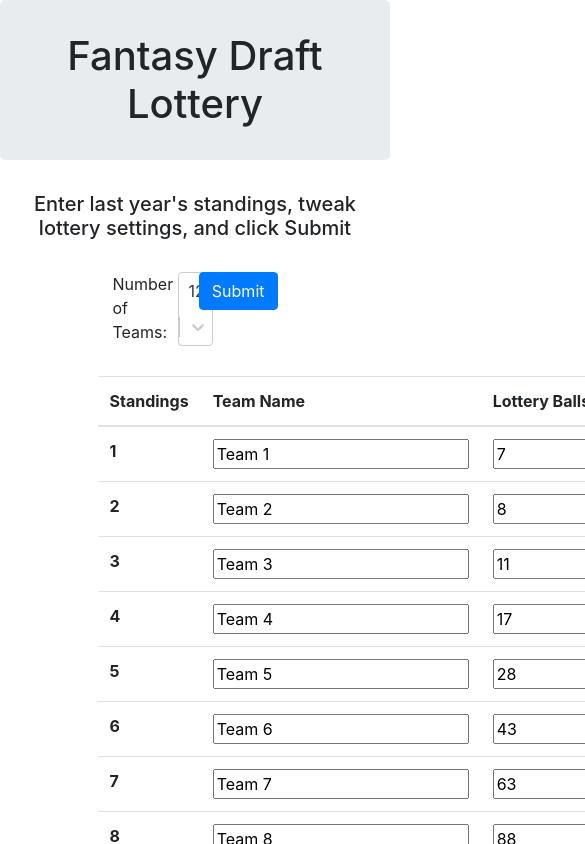
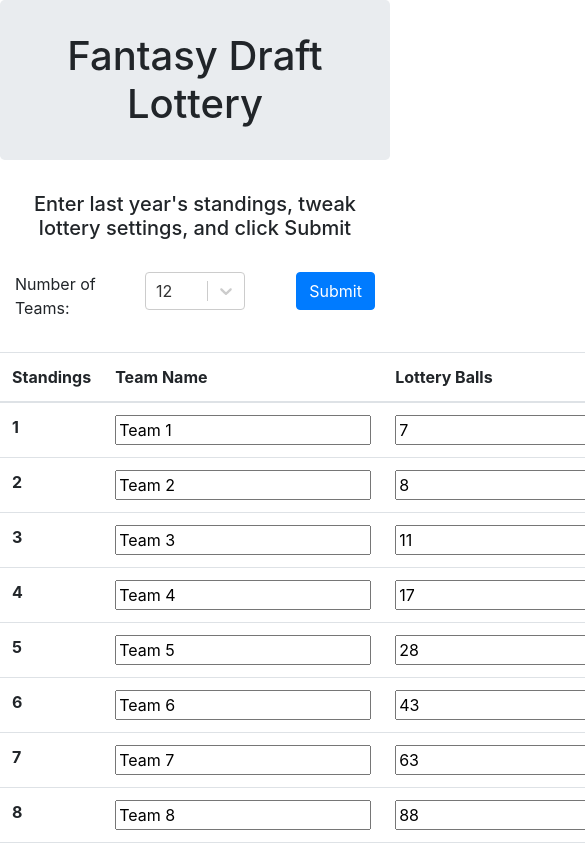
Before and after one commit to mwilkens731/draftLottery, a React (Create React App) app: page / in a window 390 px wide. Shown: the top 844 px of the page, 585 px wide, since content can reach past the window. Built offline with nearby package versions, Linux system fonts and the light colour scheme.

Commit message:
better for mobile viewing

```diff
--- a/src/DraftLottery.js
+++ b/src/DraftLottery.js
@@ -132,13 +132,13 @@ class DraftLottery extends Component {
     return (
       <div>
         <div className='row'>
-          <div className='col-4'>
+          <div className='col-12 col-md-4'>
             <ReactTable className='text-center -striped -highlight' defaultSorted={[{id: 'finalStanding', desc: true}]} data={this.props.lotteryInfo} columns={lastYearColumns} defaultPageSize={this.props.lotteryInfo.length} showPagination={false} />
           </div>
-          <div className='col-4'>
+          <div className='col-12 col-md-4'>
             <ReactTable className='text-center -striped -highlight' data={this.state.lotteryResults} columns={resultColummns} defaultPageSize={this.props.lotteryInfo.length} showPagination={false} />
           </div>
-          <div className='col-4'>
+          <div className='col-12 col-md-4'>
             <ReactTable className='text-center -striped -highlight' defaultSorted={[{id: 'chance', desc: true}]} data={this.state.teamsRemaining} columns={remainingTeams} defaultPageSize={this.state.teamsRemaining.length} showPagination={false} />
           </div>
         </div>
--- a/src/TeamInfoForm.js
+++ b/src/TeamInfoForm.js
@@ -111,12 +111,12 @@ class TeamInfoForm extends Component {
           <h5 className='col-12 text-center'>Enter last year&apos;s standings, tweak lottery settings, and click Submit</h5>
         </div>
         <div className='row pb-4'>
-          <label htmlFor='numTeamsDropdown' className='col-2 offset-3'>Number of Teams:</label>
-          <ReactSelect name='numTeamsDropdown' className='col-2' options={options} selected={this.state.numTeams} defaultValue={{label: 12, value: 12}} onChange={this.handleChange} />
-          <div className='col-2'><button type='button' className='btn btn-primary float-right' onClick={this.submitTeamInfo}>Submit</button></div>
+          <label htmlFor='numTeamsDropdown' className='col-4 col-md-2 offset-md-3'>Number of Teams:</label>
+          <ReactSelect name='numTeamsDropdown' className='col-4 col-md-2' options={options} selected={this.state.numTeams} defaultValue={{label: 12, value: 12}} onChange={this.handleChange} />
+          <div className='col-4 col-m2-2'><button type='button' className='btn btn-primary float-right' onClick={this.submitTeamInfo}>Submit</button></div>
         </div>
         <div className='row'>
-          <table className='table col-6 offset-3'>
+          <table className='table col-12 col-md-6 offset-md-3'>
             <thead>
               <tr>
                 <th scope='col'>Standings</th>
```
